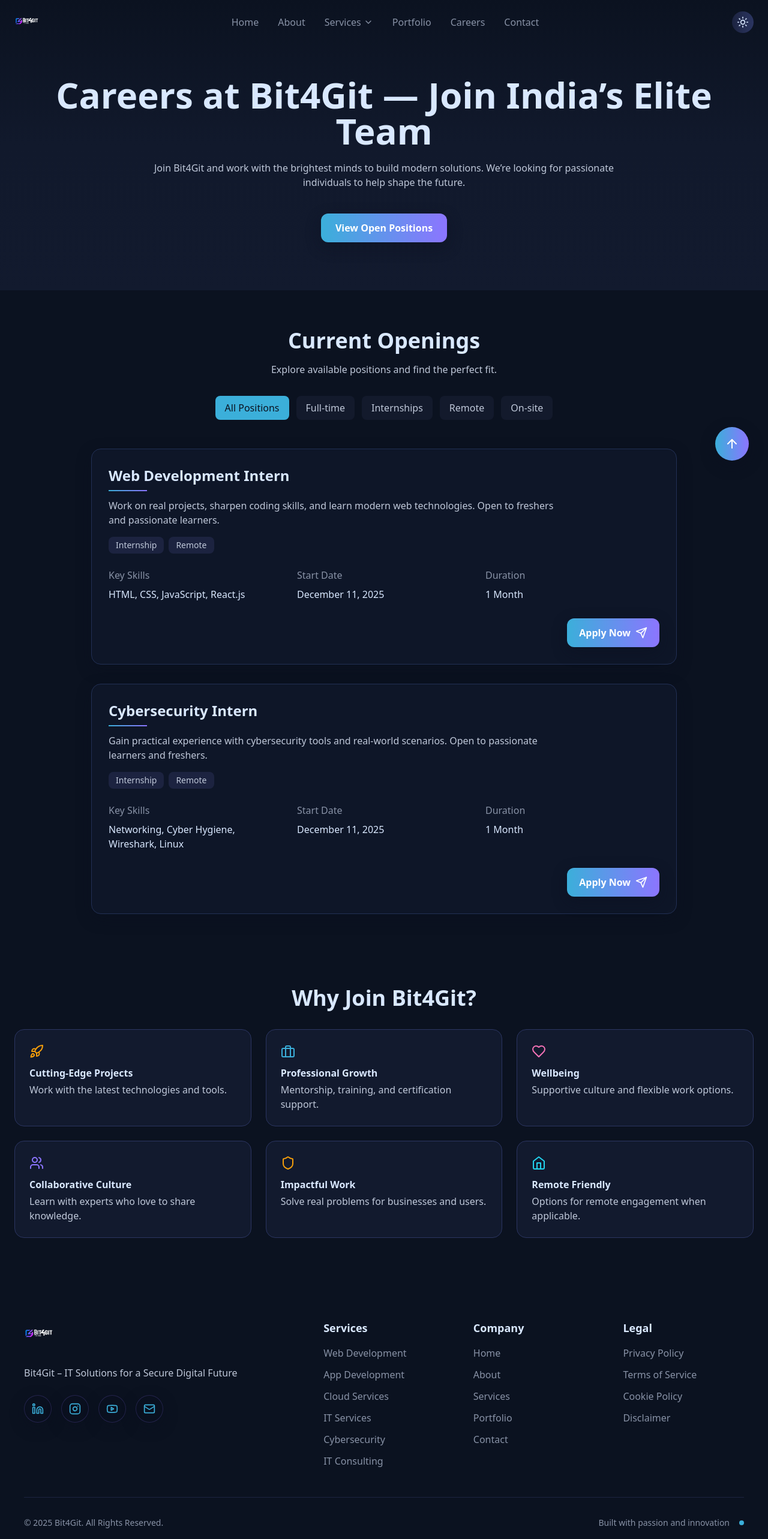
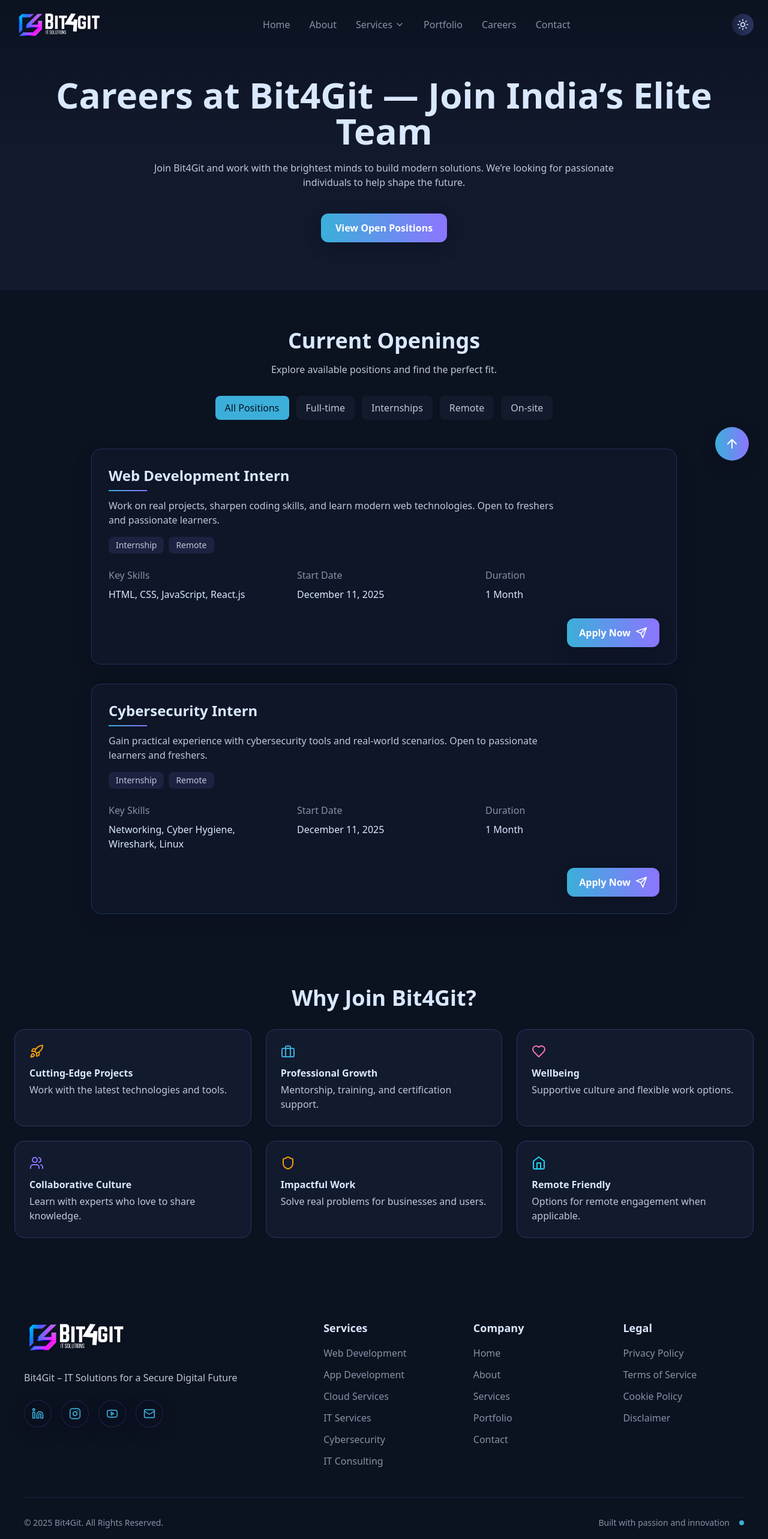
Before and after one commit to bit4git-sys/website, a React (Vite) app: page /careers in a window 1280 px wide. Shown: the top 2566 px of the page at 60% size. Built offline with nearby package versions, Linux system fonts and the light colour scheme.

Commit message:
chore: tweak logo sizes in Navbar/Footer

```diff
--- a/src/components/Footer.tsx
+++ b/src/components/Footer.tsx
@@ -26,7 +26,11 @@ export default function Footer() {
         <div className="grid grid-cols-1 md:grid-cols-2 lg:grid-cols-5 gap-12 mb-12">
           <div className="lg:col-span-2">
             <div className="group mb-6">
-              <img src={logoImg} alt="Bit4Git" className="h-12 w-auto inline-block transition-transform duration-300 group-hover:scale-105" />
+              <img
+                src={logoImg}
+                alt="Bit4Git"
+                className="h-14 md:h-18 w-auto inline-block transition-transform duration-300 group-hover:scale-105 brightness-110 contrast-125 drop-shadow"
+              />
               <div className="h-1 w-0 bg-gradient-to-r from-[#1C2340] to-[#2B3561] transition-all duration-300 group-hover:w-32"></div>
             </div>
             <p className="text-[#BFC8D9] mb-6 leading-relaxed">
--- a/src/components/Navbar.tsx
+++ b/src/components/Navbar.tsx
@@ -54,7 +54,11 @@ export default function Navbar({ darkMode, setDarkMode }: NavbarProps) {
       <div className="container mx-auto px-6 py-4">
         <div className="flex items-center justify-between">
           <div className="group cursor-pointer">
-            <img src={logoImg} alt="Bit4Git" className="h-10 w-auto transition-all duration-300 group-hover:scale-105" />
+            <img
+              src={logoImg}
+              alt="Bit4Git"
+              className="h-10 md:h-12 w-auto transition-all duration-300 group-hover:scale-105 brightness-110 contrast-125 drop-shadow"
+            />
             <div className="h-0.5 w-0 bg-gradient-to-r from-[#1C2340] to-[#2B3561] transition-all duration-300 group-hover:w-full"></div>
           </div>
 
```
Also changed, not shown: src/logo/logo for website.png.
